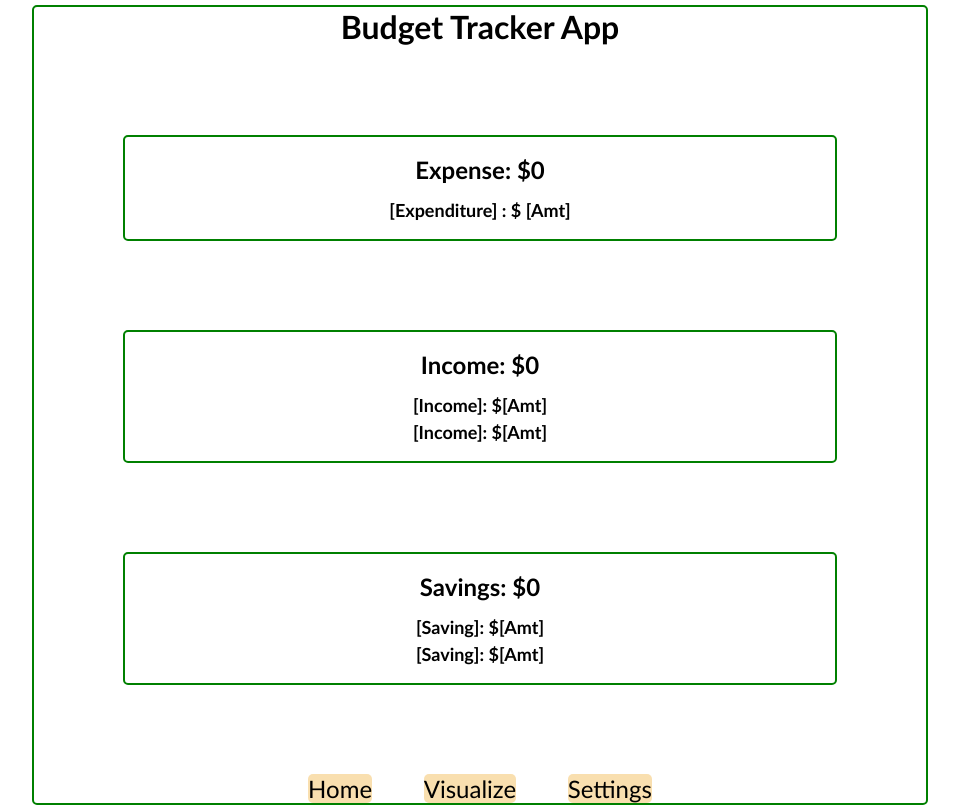
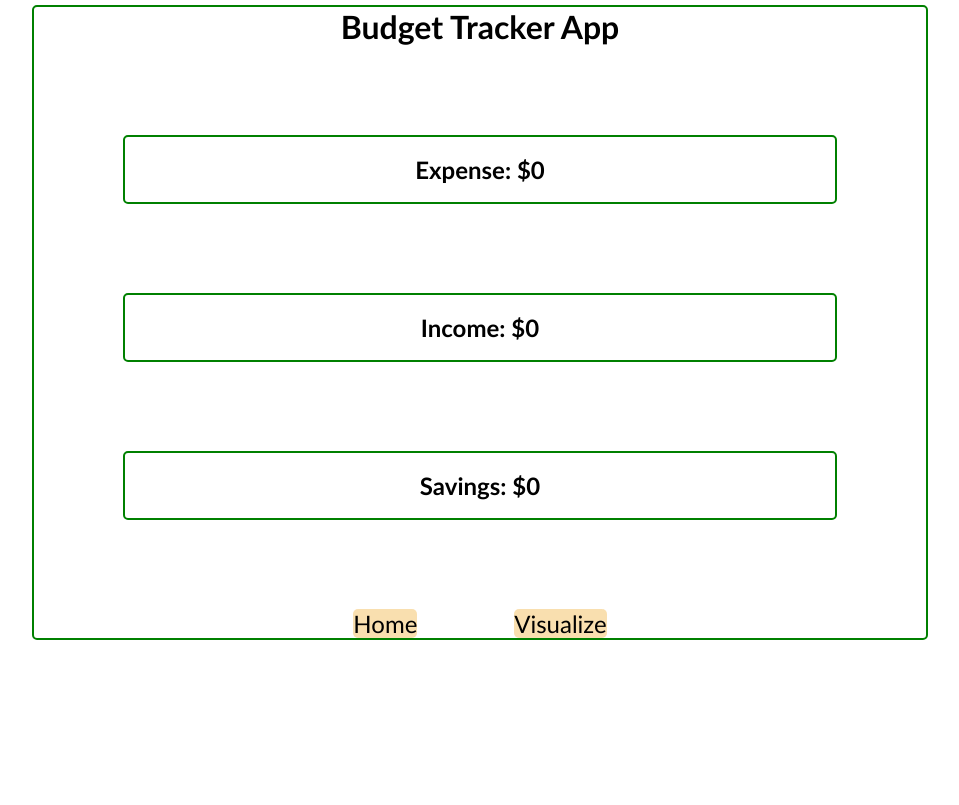
Before and after one commit to cj-flute/alx_capstone_project, a Flask app: page /visual in a window 1280 px wide. Shown: the whole page, without its empty margins (160-1119 px from the left). After the commit the page ends 640 px from the top, so only its background shows below. Run offline with Flask 3, Linux system fonts and the light colour scheme.

Commit message:
Budget tracker App

```diff
--- a/Budget Tracker App/static/js/app.js
+++ b/Budget Tracker App/static/js/app.js
@@ -332,12 +332,10 @@
     try {
         savings = JSON.parse(storedSavings);
     } catch (error) {
-        console.error('Error parsing income data: ', error);
+        console.error('Error parsing savings data: ', error);
         savings = [];
     }
 }
-
-
 
 // First add button to add an save
 saveOkBtn.addEventListener('click', () => {
--- a/Budget Tracker App/static/js/utility.js
+++ b/Budget Tracker App/static/js/utility.js
@@ -96,5 +96,4 @@
     balance,
     dataDict,
     setData,
-    createCategoryVisualList
 }
--- a/Budget Tracker App/templates/layout.html
+++ b/Budget Tracker App/templates/layout.html
@@ -19,7 +19,6 @@
           <ol class="links">
             <a href="http://127.0.0.1:5000/home" id="home">Home</a>
             <a href="http://127.0.0.1:5000/visual" id="visual">Visualize</a>
-            <a href="">Settings</a>
           </ol>
         </nav>
       </div>
--- a/Budget Tracker App/templates/visual.html
+++ b/Budget Tracker App/templates/visual.html
@@ -5,45 +5,28 @@
 
 
 {% block content %}
-    <section>
+    <section id="section-expense">
         <div class="total-expenditure-div">
             <h1>Expense: $<span id="total-expenditure">0</span></h1>
         </div>
-        <div class="categories" id="category-div">
-            <div class="categories" id="the-categories">
-                <b class="the-category">
-                    <span id="category">[Expenditure]</span>
-                    <span id="category-colon-dollar">: $</span>
-                    <span id="the-category-amt">[Amt]</span>
-                </b>
-            </div>
-        </div>
     </section>
-    <section>
+    <section id="section-income">
         <div class="total-income-div">
             <h1>Income: $<span id="total-incomes">0</span></h1>
         </div>
-        <div class="incomes">
-            <div class="incomes">
-                <b id="the-income">[Income]</b><b>: $</b><b id="the-income-amt">[Amt]</b>
-            </div>
-            <div class="incomes">
-                <b id="the-income">[Income]</b><b>: $</b><b id="the-income-amt">[Amt]</b>
-            </div>
+    </section>
+    <section id="section-savings">
+        <div class="total-saving-div">
+            <h1>Savings: $<span id="total-savings">0</span></h1>
         </div>
-    </section>
-    <section>
-        <div class="total-saving-div">
-            <h1>Savings: $<span id="total-keeps">0</span></h1>
-        </div>
-        <div class="savings">
+        <!-- <div class="savings">
             <div class="savings">
                 <b id="the-saving">[Saving]</b><b>: $</b><b id="the-saving-amt">[Amt]</b>
             </div>
             <div class="savings">
                 <b id="the-saving">[Saving]</b><b>: $</b><b id="the-saving-amt">[Amt]</b>
             </div>
-        </div>
+        </div> -->
     </section>
 
 {% endblock %}
```
Also changed, not shown: Budget Tracker App/static/js/visual.js (+58 -15 lines).
